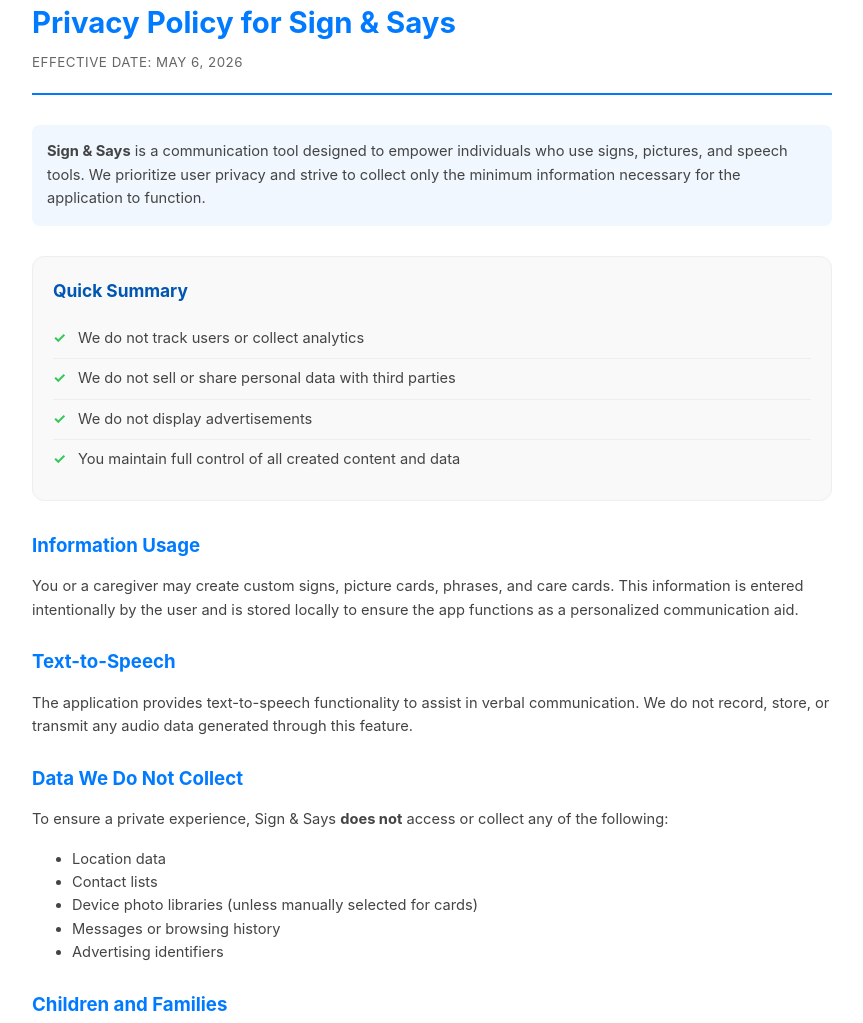
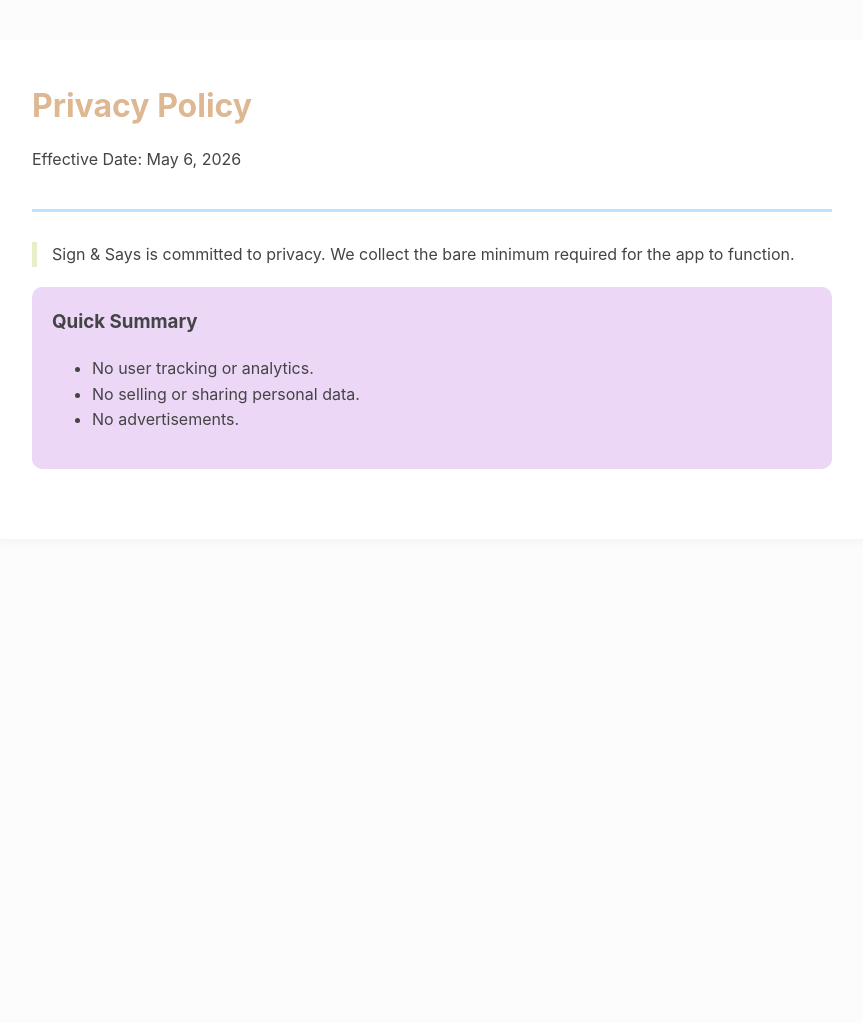
Before and after one commit to courjimen/SignAndSays-PrivacyPolicy, a plain HTML site: page index.html in a window 1280 px wide. Shown: the top 1023 px of the page, without its empty margins (208-1071 px from the left). After the commit the page ends 800 px from the top, so only its background shows below. Drawn offline with Linux system fonts and the light colour scheme.

Commit message:
Revise index.html for privacy policy enhancements
Updated styling and content for the privacy policy page.

```diff
--- a/index.html
+++ b/index.html
@@ -3,167 +3,40 @@
 <head>
     <meta charset="UTF-8">
     <style>
-        @page {
-            size: A4;
-            margin: 20mm;
-            background-color: #ffffff;
-        }
         body {
             font-family: -apple-system, BlinkMacSystemFont, "Segoe UI", Roboto, Helvetica, Arial, sans-serif;
-            color: #333;
+            color: #444;
             line-height: 1.6;
-            margin: 0;
-            padding: 0;
-            background-color: #ffffff;
+            margin: 0; padding: 40px 20px;
+            background-color: #fcfcfc;
         }
-        .container {
-            max-width: 800px;
-            margin: 0 auto;
+        .container { max-width: 800px; margin: 0 auto; background: white; padding: 40px; border-radius: 12px; box-shadow: 0 4px 10px rgba(0,0,0,0.03); }
+        header { border-bottom: 3px solid #BDE0FE; padding-bottom: 20px; margin-bottom: 30px; }
+        h1 { color: #DDB892; font-size: 24pt; margin: 0; }
+        h2, h3 { color: #CED4D0; margin-top: 25px; }
+        .summary-box {
+            background-color: #ECD7F7; /* Pastel Lavender */
+            padding: 20px; border-radius: 10px; margin-bottom: 30px;
         }
-        header {
-            border-bottom: 2px solid #007AFF;
-            padding-bottom: 20px;
-            margin-bottom: 30px;
-        }
-        h1 {
-            color: #007AFF;
-            font-size: 22pt;
-            margin: 0;
-            font-weight: 700;
-        }
-        .date {
-            color: #666;
-            font-size: 10pt;
-            margin-top: 5px;
-            text-transform: uppercase;
-            letter-spacing: 0.5px;
-        }
-        .intro {
-            font-size: 11pt;
-            color: #444;
-            margin-bottom: 30px;
-            padding: 15px;
-            background: #f0f7ff;
-            border-radius: 8px;
-        }
-        .summary-box {
-            background-color: #f9f9f9;
-            border: 1px solid #eee;
-            padding: 20px;
-            border-radius: 12px;
-            margin-bottom: 30px;
-        }
-        .summary-box h2 {
-            margin-top: 0;
-            font-size: 13pt;
-            color: #0056b3;
-        }
-        .summary-list {
-            list-style: none;
-            padding: 0;
-            margin: 0;
-        }
-        .summary-list li {
-            padding: 8px 0;
-            border-bottom: 1px solid #eee;
-            display: flex;
-            align-items: center;
-        }
-        .summary-list li:last-child {
-            border-bottom: none;
-        }
-        .summary-list li::before {
-            content: "✓";
-            color: #34c759;
-            font-weight: bold;
-            margin-right: 12px;
-        }
-        h3 {
-            font-size: 14pt;
-            color: #007AFF;
-            margin-top: 25px;
-            margin-bottom: 10px;
-            page-break-after: avoid;
-        }
-        p, li {
-            font-size: 11pt;
-            color: #444;
-        }
-        .contact-section {
-            margin-top: 40px;
-            padding: 20px;
-            border-top: 1px solid #eee;
-            background-color: #fafafa;
-            border-radius: 8px;
-        }
-        .contact-section p {
-            margin: 5px 0;
-        }
-        a {
-            color: #007AFF;
-            text-decoration: none;
-        }
+        .intro-text { border-left: 5px solid #E9EDC9; padding-left: 15px; margin-bottom: 20px; }
+        a { color: #F4CA85; text-decoration: none; font-weight: bold; }
     </style>
 </head>
 <body>
     <div class="container">
         <header>
-            <h1>Privacy Policy for Sign & Says</h1>
-            <div class="date">Effective Date: May 6, 2026</div>
+            <h1>Privacy Policy</h1>
+            <p>Effective Date: May 6, 2026</p>
         </header>
-
-        <div class="intro">
-            <strong>Sign & Says</strong> is a communication tool designed to empower individuals who use signs, pictures, and speech tools. We prioritize user privacy and strive to collect only the minimum information necessary for the application to function.
-        </div>
-
+        <div class="intro-text">Sign & Says is committed to privacy. We collect the bare minimum required for the app to function.</div>
         <div class="summary-box">
-            <h2>Quick Summary</h2>
-            <ul class="summary-list">
-                <li>We do not track users or collect analytics</li>
-                <li>We do not sell or share personal data with third parties</li>
-                <li>We do not display advertisements</li>
-                <li>You maintain full control of all created content and data</li>
+            <h3 style="margin-top:0; color: #444;">Quick Summary</h3>
+            <ul>
+                <li>No user tracking or analytics.</li>
+                <li>No selling or sharing personal data.</li>
+                <li>No advertisements.</li>
             </ul>
         </div>
-
-        <h3>Information Usage</h3>
-        <p>
-            You or a caregiver may create custom signs, picture cards, phrases, and care cards. This information is entered intentionally by the user and is stored locally to ensure the app functions as a personalized communication aid.
-        </p>
-
-        <h3>Text-to-Speech</h3>
-        <p>
-            The application provides text-to-speech functionality to assist in verbal communication. We do not record, store, or transmit any audio data generated through this feature.
-        </p>
-
-        <h3>Data We Do Not Collect</h3>
-        <p>
-            To ensure a private experience, Sign & Says <strong>does not</strong> access or collect any of the following:
-        </p>
-        <ul>
-            <li>Location data</li>
-            <li>Contact lists</li>
-            <li>Device photo libraries (unless manually selected for cards)</li>
-            <li>Messages or browsing history</li>
-            <li>Advertising identifiers</li>
-        </ul>
-
-        <h3>Children and Families</h3>
-        <p>
-            This app is designed for accessibility across all ages. Given its nature as a communication aid, it is intended for use by individuals and children with the support of caregivers. We do not knowingly collect personal information from children.
-        </p>
-
-        <h3>Data Deletion</h3>
-        <p>
-            You are in charge of your data. You can delete individual items directly within the app's interface. To remove all data associated with the application, you can simply delete the app from your device.
-        </p>
-
-        <div class="contact-section">
-            <h3>Contact Information</h3>
-            <p>If you have any questions about our privacy practices, please contact us:</p>
-            <p><strong>Email:</strong> <a href="mailto:courcollabs@gmail.com">courcollabs@gmail.com</a></p>
-            <p><strong>Website:</strong> <a href="https://courcollabs.com/">courcollabs.com</a></p>
         </div>
-    </div>
 </body>
 </html>
```
